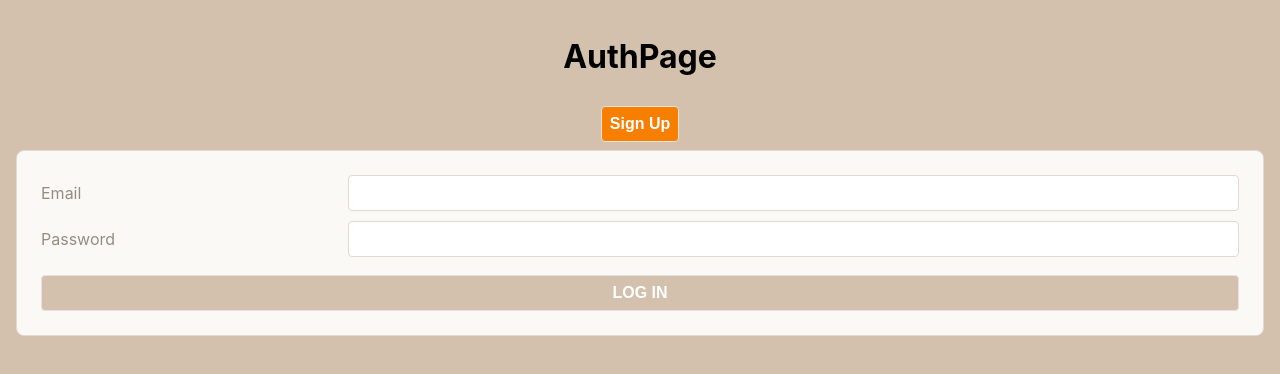
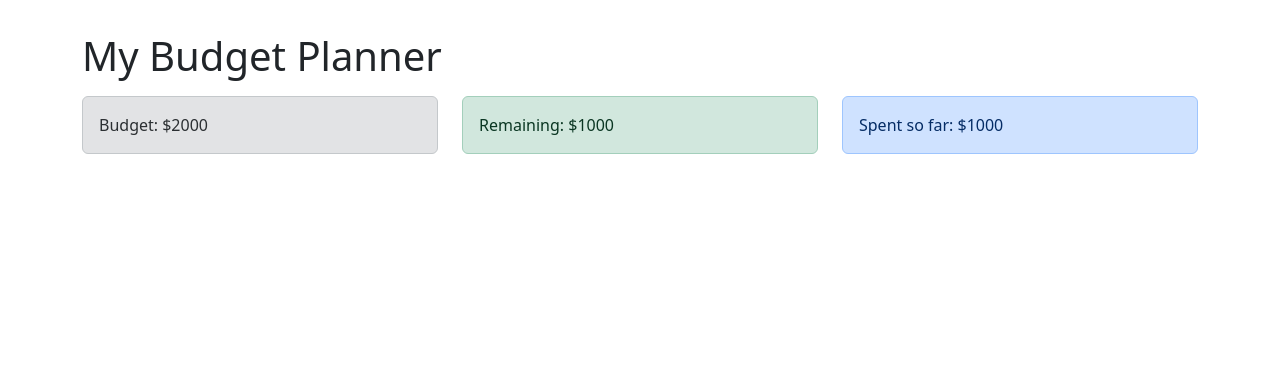
Before and after one commit to Fesomibe/mern-budget-tracker, a React (Create React App) app: page / in a window 1280 px wide. Shown: the top 374 px of the page. Built offline with nearby package versions, Linux system fonts and the light colour scheme.

Commit message:
title and components

```diff
--- a/public/index.html
+++ b/public/index.html
@@ -24,7 +24,7 @@
       work correctly both with client-side routing and a non-root public URL.
       Learn how to configure a non-root public URL by running `npm run build`.
     -->
-    <title>MERN Infrastructure</title>
+    <title>MERN Budget Tracker</title>
   </head>
   <body>
     <noscript>You need to enable JavaScript to run this app.</noscript>
--- a/routes/api/users.js
+++ b/routes/api/users.js
@@ -9,7 +9,5 @@ const ensureLoggedIn = require('../../config/ensureLoggedIn');
 router.post('/', usersCtrl.create);
 // POST /api/users/login
 router.post('/login', usersCtrl.login);
-// GET /api/users/check-token
-router.get('/check-token', ensureLoggedIn, usersCtrl.checkToken);
 
 module.exports = router;
--- /dev/null
+++ b/src/components/Budget/Budget.jsx
@@ -0,0 +1,11 @@
+import React from 'react';
+
+const Budget = () => {
+	return (
+		<div className='alert alert-secondary'>
+			<span>Budget: $2000</span>
+		</div>
+	);
+};
+
+export default Budget;
--- /dev/null
+++ b/src/components/ExpenseTotal/ExpenseTotal.jsx
@@ -0,0 +1,11 @@
+import React from 'react';
+
+const ExpenseTotal = () => {
+	return (
+		<div className='alert alert-primary'>
+			<span>Spent so far: $1000</span>
+		</div>
+	);
+};
+
+export default ExpenseTotal;
--- a/src/components/NavBar/NavBar.jsx
+++ /dev/null
@@ -1,20 +0,0 @@
-import { Link } from 'react-router-dom';
-import * as userService from '../../utilities/users-service';
-
-export default function NavBar({ user, setUser }) {
-  function handleLogOut() {
-    userService.logOut();
-    setUser(null);
-  }
-
-  return (
-    <nav>
-      <Link to="/orders">Order History</Link>
-      &nbsp; | &nbsp;
-      <Link to="/orders/new">New Order</Link>
-      &nbsp;&nbsp;
-      <span>Welcome, {user.name}</span>
-      &nbsp;&nbsp;<Link to="" onClick={handleLogOut}>Log Out</Link>
-    </nav>
-  );
-}
--- /dev/null
+++ b/src/components/Remaining/Remaining.jsx
@@ -0,0 +1,11 @@
+import React from 'react';
+
+const Remaining = () => {
+	return (
+		<div className='alert alert-success'>
+			<span>Remaining: $1000</span>
+		</div>
+	);
+};
+
+export default Remaining;
--- a/src/pages/App/App.jsx
+++ b/src/pages/App/App.jsx
@@ -1,29 +1,27 @@
-import { useState } from 'react';
-import { Routes, Route } from 'react-router-dom';
-import { getUser } from '../../utilities/users-service';
-import './App.css';
-import AuthPage from '../AuthPage/AuthPage';
-import NewOrderPage from '../NewOrderPage/NewOrderPage';
-import OrderHistoryPage from '../OrderHistoryPage/OrderHistoryPage';
-import NavBar from '../../components/NavBar/NavBar';
+import React from 'react';
+import 'bootstrap/dist/css/bootstrap.min.css';
+import Budget from '../../components/Budget/Budget';
+import Remaining from '../../components/Remaining/Remaining';
+import ExpenseTotal from '../../components/ExpenseTotal/ExpenseTotal';
 
-export default function App() {
-  const [user, setUser] = useState(getUser());
 
-  return (
-    <main className="App">
-      { user ?
-          <>
-            <NavBar user={user} setUser={setUser} />
-            <Routes>
-              {/* Route components in here */}
-              <Route path="/orders/new" element={<NewOrderPage />} />
-              <Route path="/orders" element={<OrderHistoryPage />} />
-            </Routes>
-          </>
-          :
-          <AuthPage setUser={setUser} />
-      }
-    </main>
-  );
-}
+const App = () => {
+	return (
+			<div className='container'>
+				<h1 className='mt-3'>My Budget Planner</h1>
+				<div className='row mt-3'>
+					<div className='col-sm'>
+						<Budget />
+					</div>
+					<div className='col-sm'>
+						<Remaining />
+					</div>
+					<div className='col-sm'>
+						<ExpenseTotal />
+					</div>
+				</div>
+			</div>
+	);
+};
+
+export default App;
--- a/src/pages/AuthPage/AuthPage.jsx
+++ /dev/null
@@ -1,18 +0,0 @@
-import { useState } from 'react';
-import SignUpForm from '../../components/SignUpForm/SignUpForm';
-import LoginForm from '../../components/LoginForm/LoginForm';
-
-export default function AuthPage({ setUser }) {
-  const [showSignUp, setShowSignUp] = useState(false);
-  return (
-    <main>
-      <h1>AuthPage</h1>
-      <button onClick={() => setShowSignUp(!showSignUp)}>{showSignUp ? 'Log In' : 'Sign Up'}</button>
-      { showSignUp ?
-          <SignUpForm setUser={setUser} />
-          :
-          <LoginForm setUser={setUser} />
-      }
-    </main>
-  );
-}
--- a/src/pages/NewOrderPage/NewOrderPage.jsx
+++ /dev/null
@@ -1,5 +0,0 @@
-export default function NewOrderPage() {
-  return (
-    <h1>NewOrderPage</h1>
-  );
-}
--- a/src/pages/OrderHistoryPage/OrderHistoryPage.jsx
+++ /dev/null
@@ -1,15 +0,0 @@
-import { checkToken } from '../../utilities/users-service';
-
-export default function OrderHistoryPage() {
-  async function handleCheckToken() {
-    const expDate = await checkToken();
-    console.log(expDate);
-  }
-
-  return (
-    <>
-      <h1>OrderHistoryPage</h1>
-      <button onClick={handleCheckToken}>Check When My Login Expires</button>
-    </>
-  );
-}
```
Also changed, not shown: package.json (+5 -2 lines), 1 other file (tests, documents, lock files or other folders).
